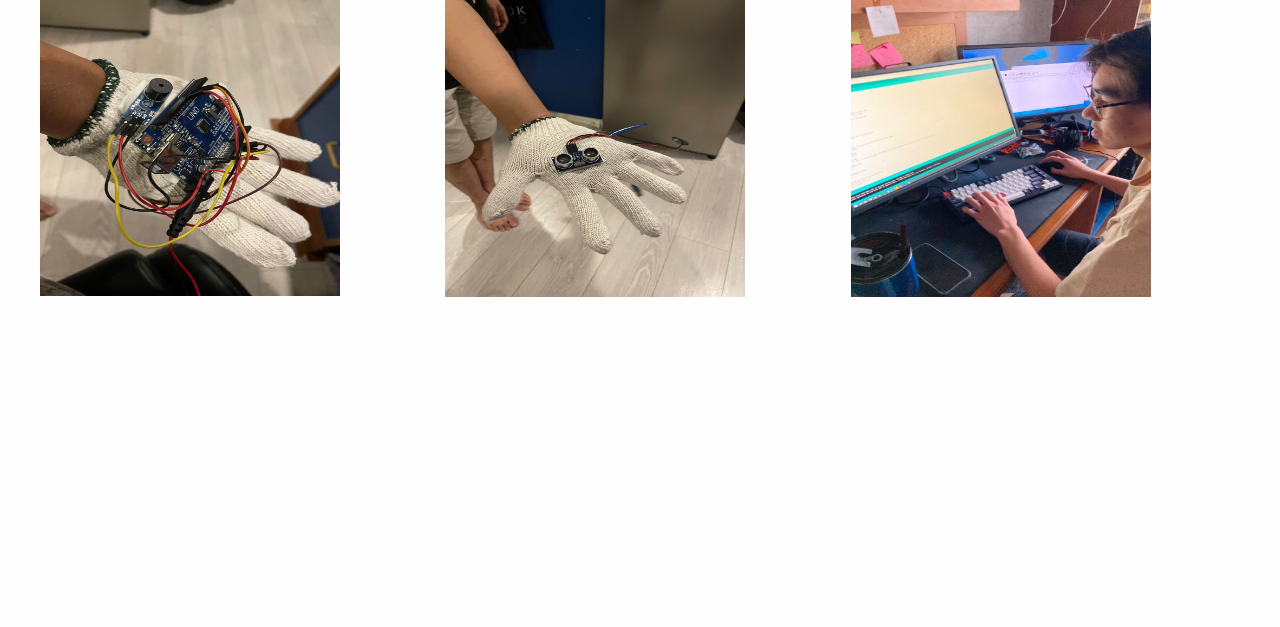
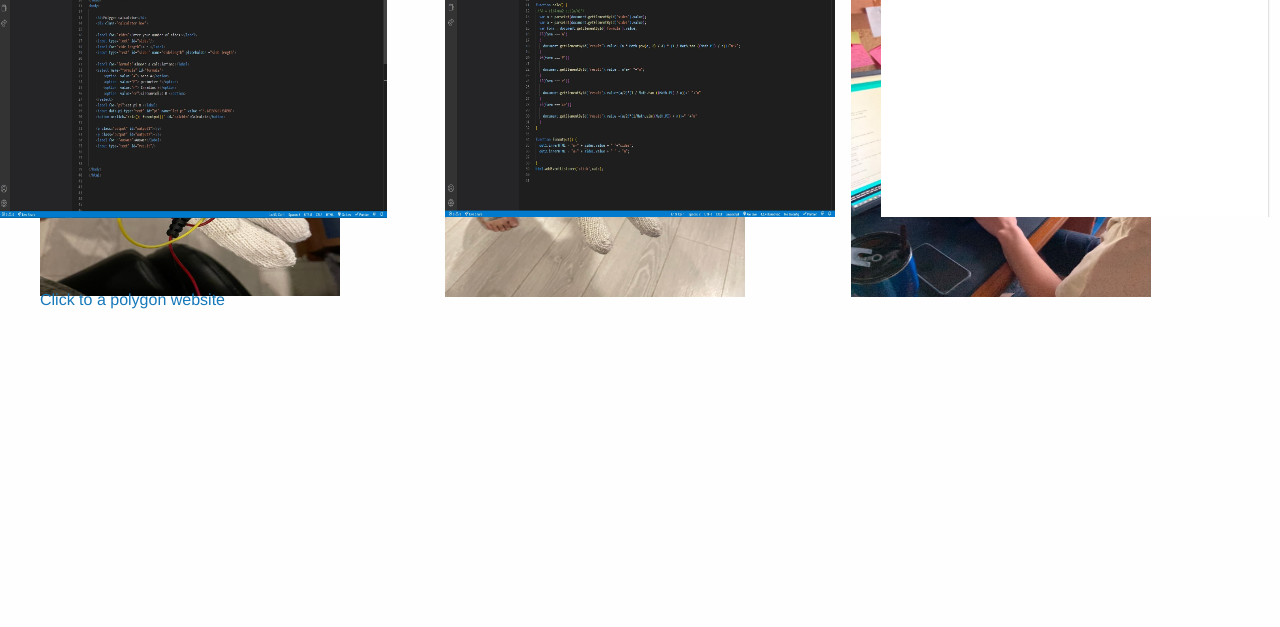
Before and after one commit to winnie1424/chiangmaiportfolio, a plain HTML site: page reserch.html in a window 1280 px wide. Shown: the part 173-800 px from the top of the page. Drawn offline with nearby package versions, Linux system fonts and the light colour scheme.

Commit message:
Update style.css

```diff
--- a/style.css
+++ b/style.css
@@ -148,6 +148,12 @@ h5{
     margin-bottom:40px;
     column-count:3;
     padding: 40px;
+    position:fixed;
+    top:0;
+    bottom:0;
+    left:0;
+    right:0;
+
 
 }
 .Research{
```
